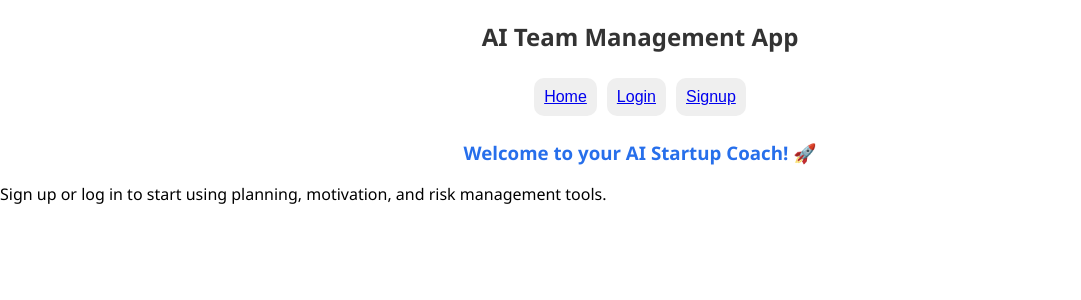
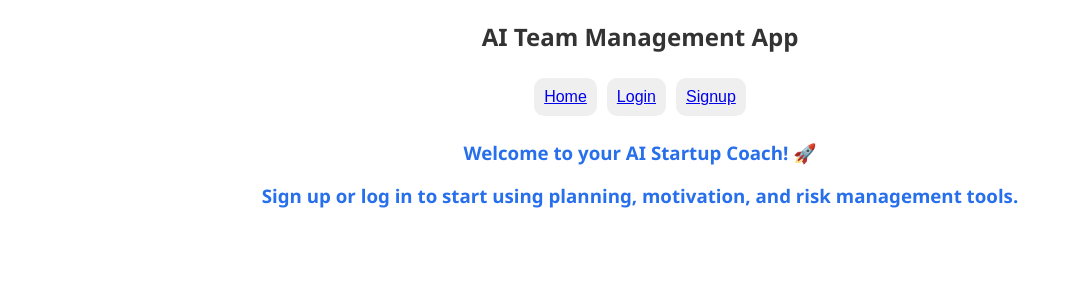
Before and after one commit to Aiymiuo/ai_coach, a React (Vite) app: page / in a window 1280 px wide. Shown: the top 300 px of the page, without its empty margins (0-1081 px from the left). Built offline with nearby package versions, Linux system fonts and the light colour scheme; no server answers.

Commit message:
Update with new details

```diff
--- a/src/App.jsx
+++ b/src/App.jsx
@@ -11,9 +11,9 @@ import Risk from './Risk';
 import Login from './Login';
 import Signup from './Signup';
 import './App.css';
-import Chat from './Ai_chat';
-import './Ai_chat.module.css';
-import Ai_chat from './Ai_chat';
+import Chat from './Chat';
+import './Chatu.css';
+
 
 
 function App() {
@@ -52,7 +52,7 @@ function App() {
                 <Route path="/planning" element={<ProtectedRoute><Planning /></ProtectedRoute>} />
                 <Route path="/motivation" element={<ProtectedRoute><Motivation /></ProtectedRoute>} />
                 <Route path="/risk" element={<ProtectedRoute><Risk /></ProtectedRoute>} />
-                 <Route path="/chat" element={<ProtectedRoute><Ai_chat /></ProtectedRoute>} />
+                 <Route path="/chat" element={<ProtectedRoute><Chat /></ProtectedRoute>} />
             </Routes>
         </div>
     );
@@ -62,7 +62,7 @@ function Home() {
     return (
         <div>
             <h3>Welcome to your AI Startup Coach! 🚀</h3>
-            <p>Sign up or log in to start using planning, motivation, and risk management tools.</p>
+            <h3>Sign up or log in to start using planning, motivation, and risk management tools.</h3>
         </div>
     );
 }
--- a/src/Ai_chat.module.css
+++ b/src/Chatu.css
@@ -1,4 +1,4 @@
-/* Ai_chat.module.css */
+/* Chatu.css */
 .chatContainer {
     background: white;
     border-radius: 8px;
```
Also changed, not shown: src/Chat.jsx (renamed from src/Ai_chat.jsx, +4 -4 lines).
